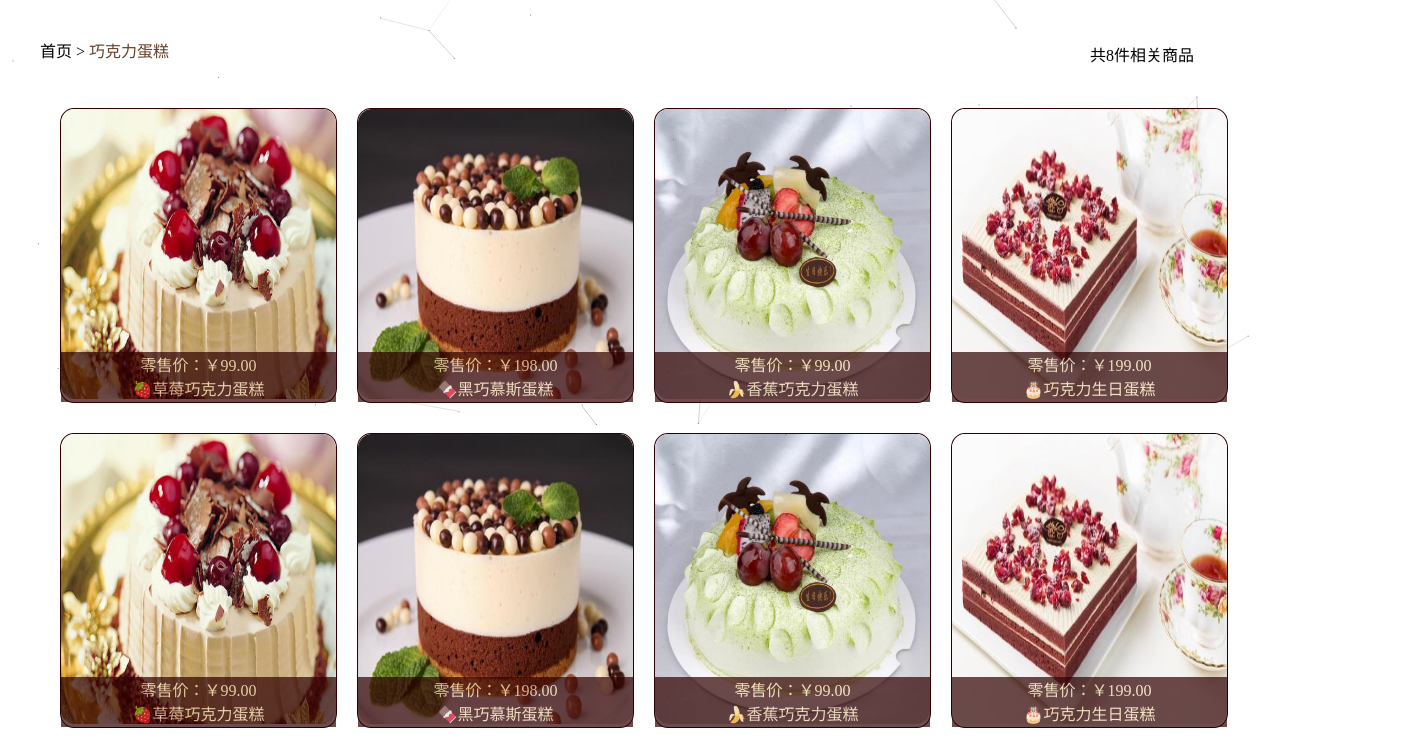
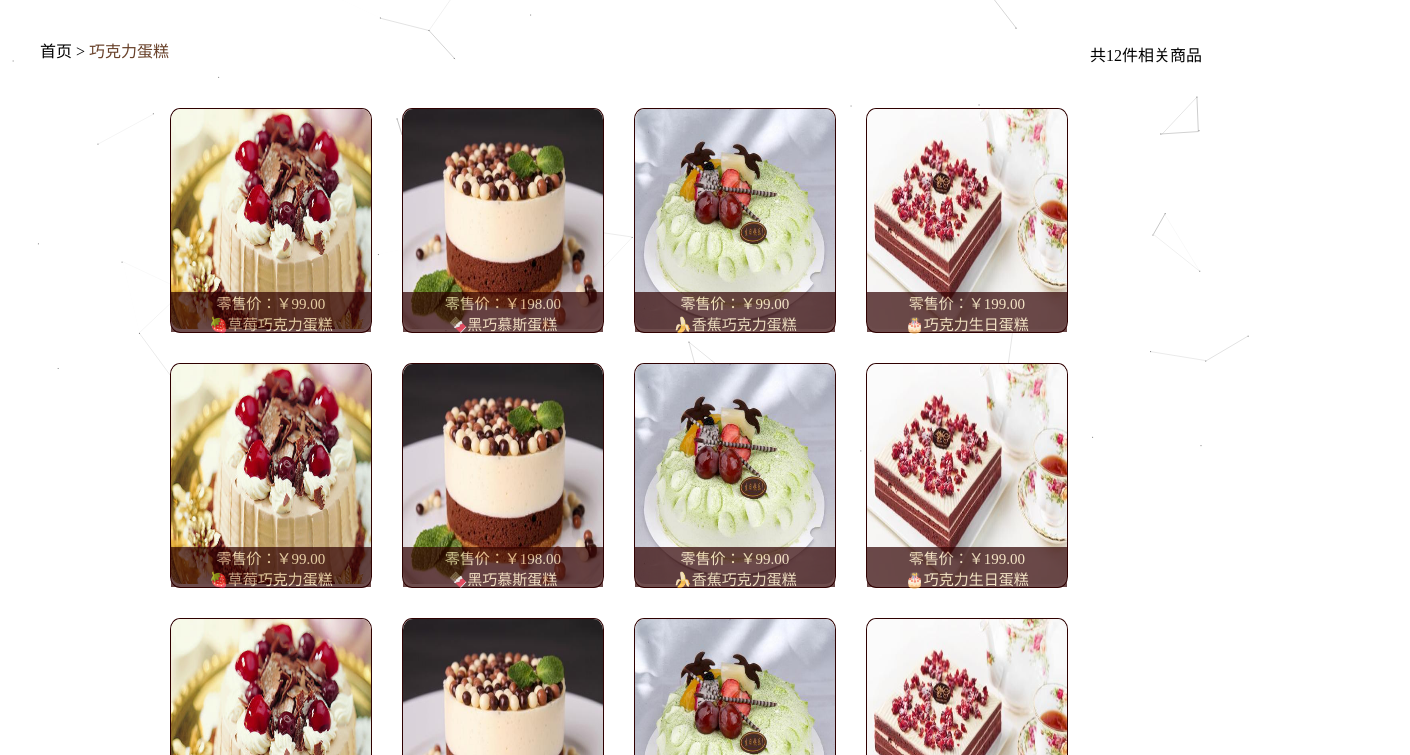
Before and after one commit to zhoufqing/beauty-and-the-beast, a plain HTML site: page cake/select.html in a window 1280 px wide. Shown: the part 345-1100 px from the top of the page, 1410 px wide, since content can reach past the window. Drawn offline with Linux system fonts and the light colour scheme.

Commit message:
homework

```diff
--- a/cake/select.css
+++ b/cake/select.css
@@ -126,51 +126,54 @@ li{
 }
 .imgs{
 	margin-top: 200px;
-	width: 1200px;
-	height: 1200px;
+	width: 1000px;
+	height: 950px;
 	margin: 0 auto;
 	color: wheat;
 }
 .imgs .d{
 	position: relative;
 	float: left;
-	width: 275px;
-	height: 293px;
+	width: 200px;
+	height: 223px;
 	border: 1px solid #2f0000;
 	margin-top: 30px;
-	margin-left: 20px;
+	margin-left: 30px;
 	border-radius: 5%;
 }
+
 .imgs img{
 	border-radius: 5%;
 }
 .jc{
 	position: absolute;
 	bottom: 0;
-	width: 275px;
-	height: 50px;
+	width: 200px;
+	height: 40px;
 	text-align: center;
 	background-color:#2f0000;
 	opacity:0.7;
+	font-size: 15px;
 }
+
 .d:hover .jc{
 	display: none;
 
 }
 .yc{
-	width: 275px;
-	height: 293px;
+	width: 200px;
+	height: 223px;
 	background-color: #2f0000 ;
 	position: absolute;
 	top: 0;
 	display: none;
-	line-height: 293px;
+	line-height: 223px;
 	text-align: center;
 	opacity:0.7;
 }
 .yc p{
-	width: 275px;
-	height: 30px;
+	width: 200px;
+	height: 50px;
 }
 .d:hover .yc{
 	display: block;
@@ -185,7 +188,7 @@ li{
 .bottom1{
 	width: 1200px;
 	height: 100px;
-	margin-left:210px;
+	margin-left:180px;
 }
 .bottom li{
 
--- a/cake/select.html
+++ b/cake/select.html
@@ -1,6 +1,7 @@
 <!DOCTYPE html>
 <html>
 <head>
+	<meta charset="UTF-8">
 	<title>bighomewoork</title>
 	<link rel="stylesheet" type="text/css" href="select.css">
 </head>
@@ -53,12 +54,12 @@
 		<p>
 			首页&nbsp>
 			<a href="#">巧克力蛋糕</a>
-			<div class="g">共8件相关商品</p></div>
+			<div class="g">共12件相关商品</p></div>
 		</p>
 	</div>
 	<div class="imgs">
 		<ul>
-				<li class="d"><img src="imgs/img1.png"style="width:275px; height:290px;" >
+				<a href = "../详情/special.html" style ="color:wheat;"><li class="d"><img src="imgs/img1.png"style="width:200px; height:220px;" >
 					<div class="jc">
 						<p>零售价：￥99.00</p><p>🍓草莓巧克力蛋糕</p>
 					</div>
@@ -66,7 +67,8 @@
 						<p>零售价：￥99.00</p><p>🍓草莓巧克力蛋糕</p>
 					</div>
 				</li>
-				<li class="d"><img  src="imgs/img2.png"style="width:275px; height:290px;" >
+			</a>
+				<li class="d"><img  src="imgs/img2.png"style="width:200px; height:220px;" >
 					<div class="jc">
 						<p>零售价：￥198.00</p><p>🍫黑巧慕斯蛋糕</p>
 					</div>
@@ -74,14 +76,14 @@
 						<p>零售价：￥198.00</p><p>🍫黑巧慕斯蛋糕</p>
 					</div>
 				</li>
-				<li class="d"><img src="imgs/img3.png"style="width:275px; height:290px;" >
+				<li class="d"><img src="imgs/img3.png"style="width:200px; height:220px;" >
 					<div class="jc">
 						<p>零售价：￥99.00</p><p>🍌香蕉巧克力蛋糕</p>
 					</div>
 					<div class="yc">
 						<p>零售价：￥99.00</p><p>🍌香蕉巧克力蛋糕</p></div>
 				</li>
-				<li class="d"><img src="imgs/img4.png" style="width:275px; height:290px;">
+				<li class="d"><img src="imgs/img4.png" style="width:200px; height:220px;">
 					<div class="jc">
 						<p>零售价：￥199.00</p><p>🎂巧克力生日蛋糕</p>
 					</div>
@@ -89,7 +91,7 @@
 						<p>零售价：￥199.00</p><p>🎂巧克力生日蛋糕</p>
 					</div>
 				</li>
-			<li class="d"><img src="imgs/img1.png"style="width:275px; height:290px;" >
+			<li class="d"><img src="imgs/img1.png"style="width:200px; height:220px;" >
 				<div class="jc">
 					<p>零售价：￥99.00</p><p>🍓草莓巧克力蛋糕</p>
 				</div>
@@ -97,7 +99,7 @@
                     <p>零售价：￥99.00</p><p>🍓草莓巧克力蛋糕</p>
 				</div>
 			</li>
-			<li class="d"><img  src="imgs/img2.png"style="width:275px; height:290px;" >
+			<li class="d"><img  src="imgs/img2.png"style="width:200px; height:220px;" >
 				<div class="jc">
 					<p>零售价：￥198.00</p><p>🍫黑巧慕斯蛋糕</p>
 				</div>
@@ -105,14 +107,14 @@
 					<p>零售价：￥198.00</p><p>🍫黑巧慕斯蛋糕</p>
 				</div>
 			</li>
-			<li class="d"><img src="imgs/img3.png"style="width:275px; height:290px;" >
+			<li class="d"><img src="imgs/img3.png"style="width:200px; height:220px;" >
 				<div class="jc">
 					<p>零售价：￥99.00</p><p>🍌香蕉巧克力蛋糕</p>
 				</div>
 				<div class="yc">
 					<p>零售价：￥99.00</p><p>🍌香蕉巧克力蛋糕</p></div>
 			</li>
-			<li class="d"><img src="imgs/img4.png" style="width:275px; height:290px;">
+			<li class="d"><img src="imgs/img4.png" style="width:200px; height:220px;">
 				<div class="jc">
 					<p>零售价：￥199.00</p><p>🎂巧克力生日蛋糕</p>
 				</div>
@@ -120,7 +122,7 @@
 					<p>零售价：￥199.00</p><p>🎂巧克力生日蛋糕</p>
 				</div>
 			</li>
-			<li class="d"><img src="imgs/img1.png"style="width:275px; height:290px;" >
+			<li class="d"><img src="imgs/img1.png"style="width:200px; height:220px;" >
 				<div class="jc">
 					<p>零售价：￥99.00</p><p>🍓草莓巧克力蛋糕</p>
 				</div>
@@ -128,7 +130,7 @@
                     <p>零售价：￥99.00</p><p>🍓草莓巧克力蛋糕</p>
 				</div>
 			</li>
-			<li class="d"><img  src="imgs/img2.png"style="width:275px; height:290px;" >
+			<li class="d"><img  src="imgs/img2.png"style="width:200px; height:220px;" >
 				<div class="jc">
 					<p>零售价：￥198.00</p><p>🍫黑巧慕斯蛋糕</p>
 				</div>
@@ -136,14 +138,14 @@
 					<p>零售价：￥198.00</p><p>🍫黑巧慕斯蛋糕</p>
 				</div>
 			</li>
-			<li class="d"><img src="imgs/img3.png"style="width:275px; height:290px;" >
+			<li class="d"><img src="imgs/img3.png"style="width:200px; height:220px;" >
 				<div class="jc">
 					<p>零售价：￥99.00</p><p>🍌香蕉巧克力蛋糕</p>
 				</div>
 				<div class="yc">
 					<p>零售价：￥99.00</p><p>🍌香蕉巧克力蛋糕</p></div>
 			</li>
-			<li class="d"><img src="imgs/img4.png" style="width:275px; height:290px;">
+			<li class="d"><img src="imgs/img4.png" style="width:200px; height:220px;">
 				<div class="jc">
 					<p>零售价：￥199.00</p><p>🎂巧克力生日蛋糕</p>
 				</div>
```
